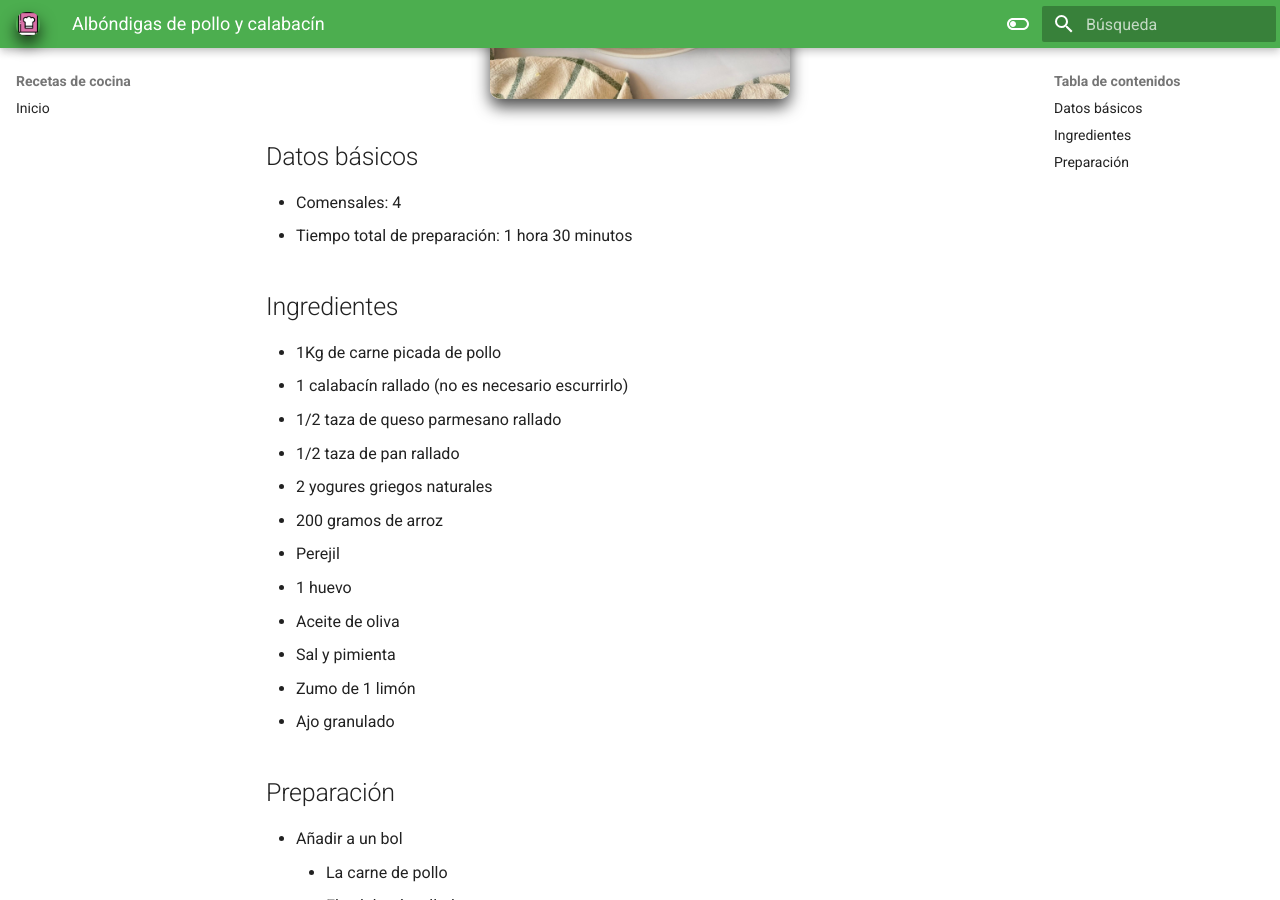
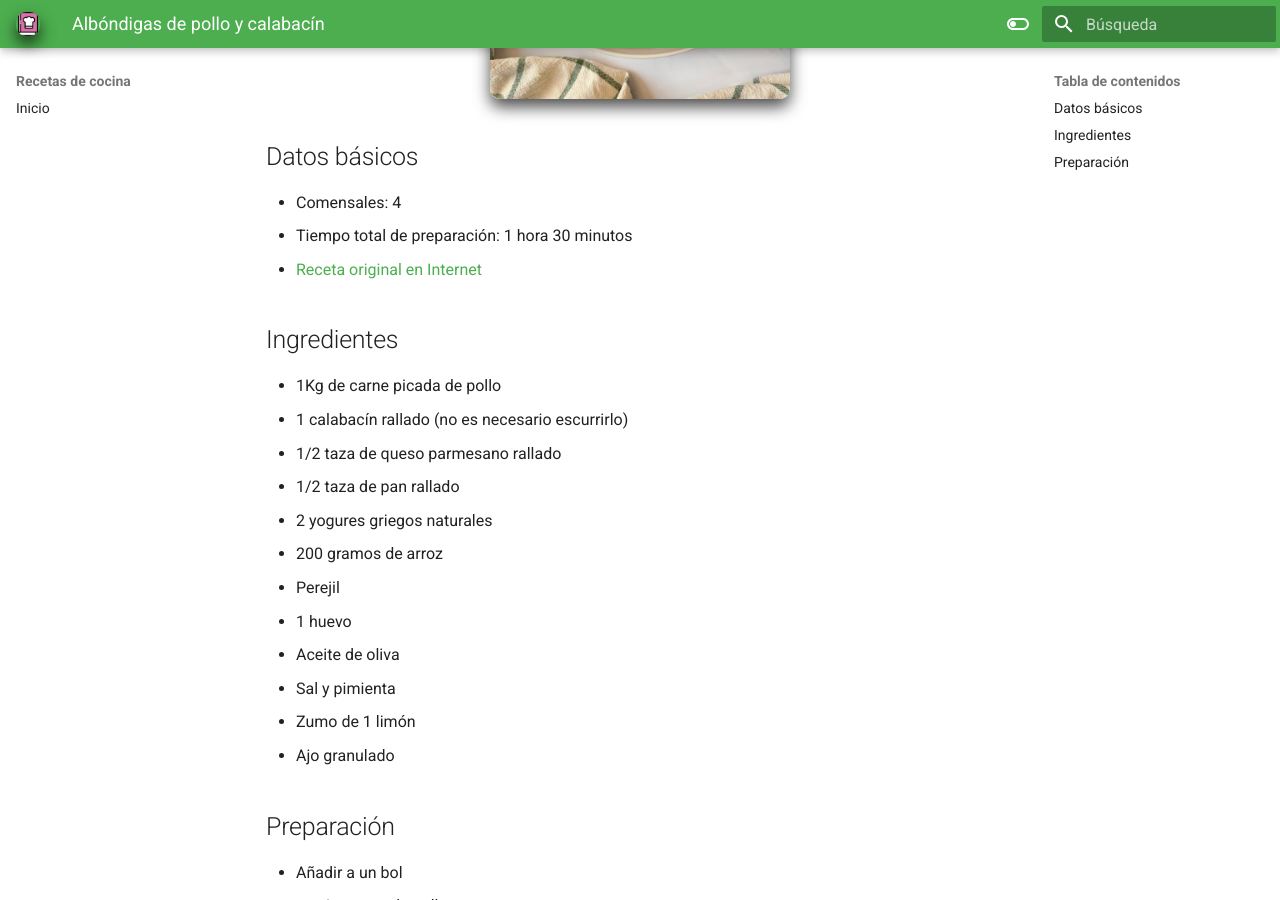
Before and after one commit to nachoiborraIES/recetas, an MkDocs documentation site: the page built from docs/albondigas_pollo_calabacin.md, in a window 1280 px wide and 900 px high, scrolled down 455 px. Built offline with MkDocs 1.6.1 and Material for MkDocs 9.7.7, drawn with Linux system fonts in a browser that asks for light colours.

Commit message:
Albóndigas pollo y calabacín

```diff
--- a/docs/albondigas_pollo_calabacin.md
+++ b/docs/albondigas_pollo_calabacin.md
@@ -8,6 +8,7 @@
 
 * Comensales: 4
 * Tiempo total de preparación: 1 hora 30 minutos
+* [Receta original en Internet](https://megustacomersano.com/2026/07/05/albondigas-de-pollo-y-calabacin-super-jugosas-sabrosas-y-bajas-en-grasa/)
 
 ## Ingredientes
 
```
